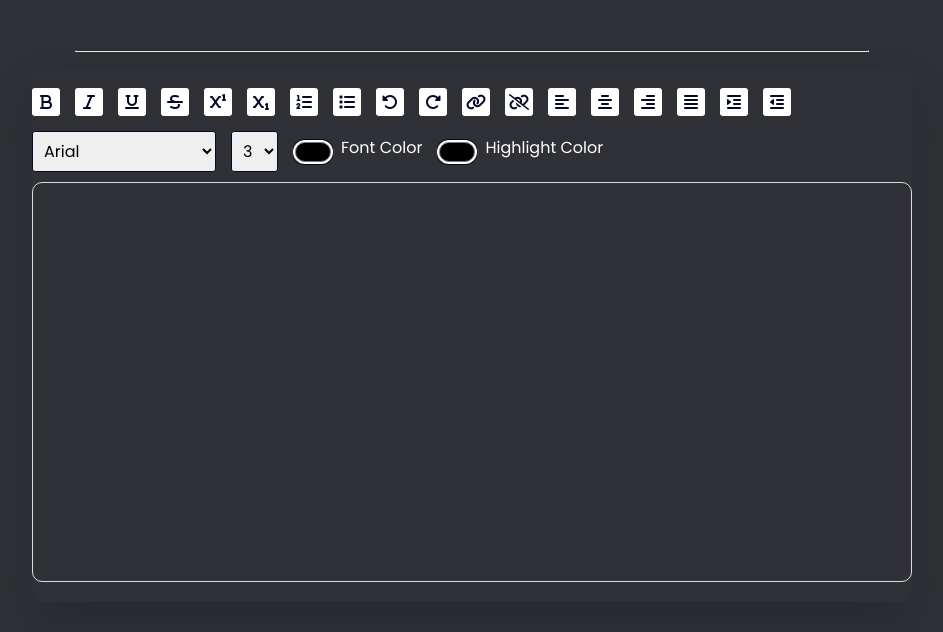
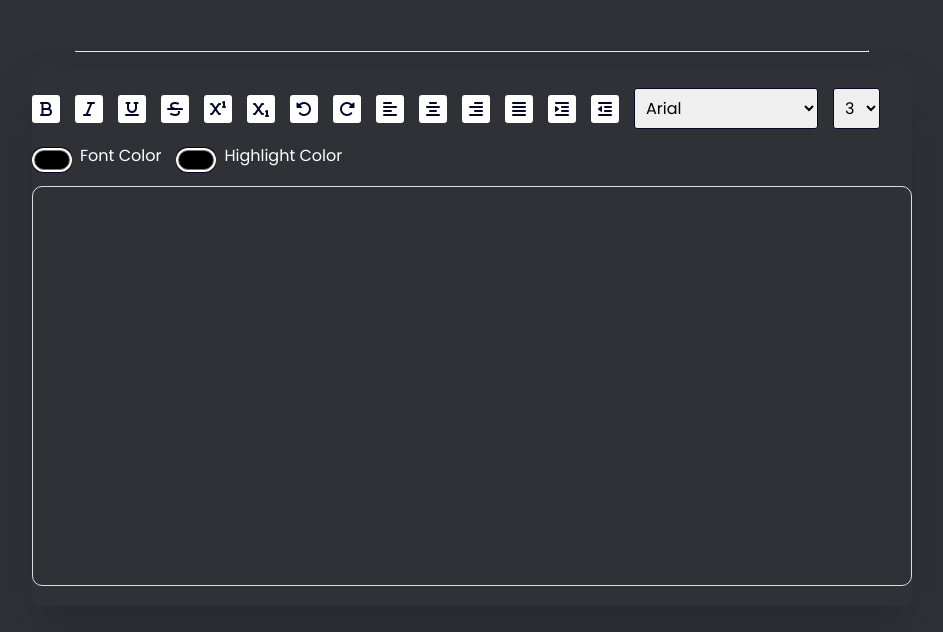
Before and after one commit to Anonymouseyy/nanotebook, a Flask app: template templates/editor.html in a window 1280 px wide. Shown: the part 189-821 px from the top of the page, without its empty margins (168-1111 px from the left). Run offline with Flask 2, Linux system fonts and the light colour scheme; the template is opened without the code that fills it, so the values that code supplies are empty; some libraries are stand-ins or nearby versions.

Commit message:
remove linking and listing, add spinners to save and tooltips and add deleting notes

```diff
--- a/static/editor.js
+++ b/static/editor.js
@@ -3,7 +3,6 @@
 let fontName = document.getElementById("fontName");
 let fontSizeRef = document.getElementById("fontSize");
 let writingArea = document.getElementById("text-input");
-let linkButton = document.getElementById("createLink");
 let alignButtons = document.querySelectorAll(".align");
 let spacingButtons = document.querySelectorAll(".spacing");
 let formatButtons = document.querySelectorAll(".format");
@@ -69,18 +68,6 @@
   });
 });
 
-//link
-linkButton.addEventListener("click", () => {
-  let userLink = prompt("Enter a URL");
-  //if link has http then pass directly else add https
-  if (/http/i.test(userLink)) {
-    modifyText(linkButton.id, false, userLink);
-  } else {
-    userLink = "http://" + userLink;
-    modifyText(linkButton.id, false, userLink);
-  }
-});
-
 //Highlight clicked button
 const highlighter = (className, needsRemoval) => {
   className.forEach((button) => {
--- a/templates/editor.html
+++ b/templates/editor.html
@@ -28,26 +28,12 @@
         <button id="subscript" class="option-button script textbutton">
         <i class="fa-solid fa-subscript"></i>
         </button>
-        <!-- List -->
-        <button id="insertOrderedList" class="option-button textbutton">
-            <div class="fa-solid fa-list-ol"></div>
-        </button>
-        <button id="insertUnorderedList" class="option-button textbutton">
-        <i class="fa-solid fa-list"></i>
-        </button>
         <!-- Undo/Redo -->
         <button id="undo" class="option-button textbutton">
         <i class="fa-solid fa-rotate-left"></i>
         </button>
         <button id="redo" class="option-button textbutton">
         <i class="fa-solid fa-rotate-right"></i>
-        </button>
-        <!-- Link -->
-        <button id="createLink" class="adv-option-button textbutton">
-        <i class="fa fa-link"></i>
-        </button>
-        <button id="unlink" class="option-button textbutton">
-        <i class="fa fa-unlink"></i>
         </button>
         <!-- Alignment -->
         <button id="justifyLeft" class="option-button align textbutton">
```
